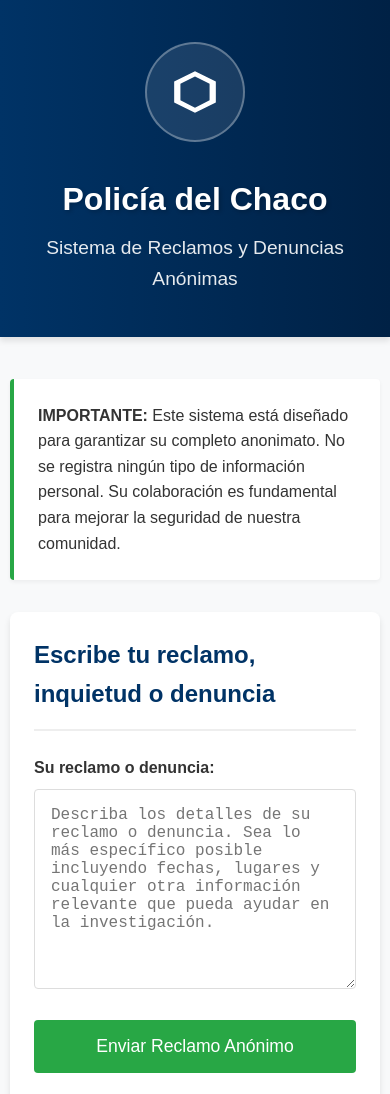
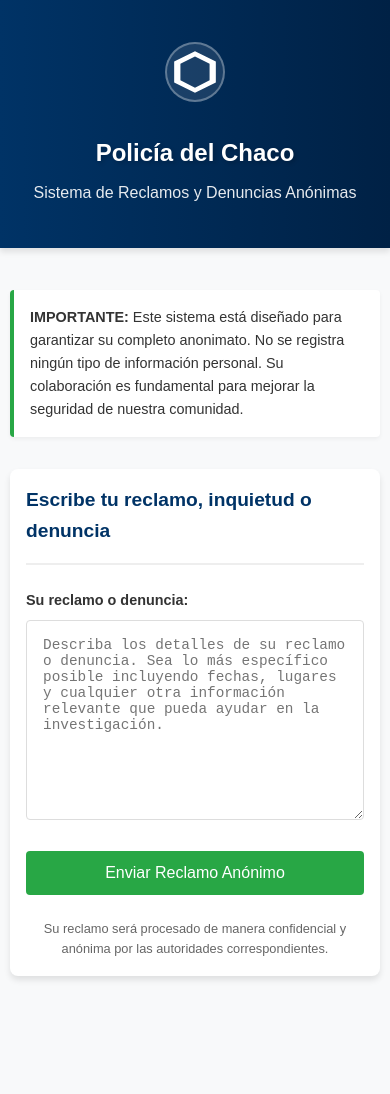
Before and after one commit to ulicseg/my-denuncia-app, a website: page public/index.html in a window 390 px wide. Shown: the top 1094 px of the page. After the commit the page ends 986 px from the top, so only its background shows below. Drawn offline with Linux system fonts and the light colour scheme.

Commit message:
Update index.html

```diff
--- a/public/index.html
+++ b/public/index.html
@@ -24,6 +24,7 @@
       background-color: var(--light-bg);
       color: var(--text-color);
       line-height: 1.6;
+      min-height: 100vh;
     }
 
     .container {
@@ -57,6 +58,7 @@
       align-items: center;
       justify-content: center;
       border: 2px solid rgba(255, 255, 255, 0.3);
+      flex-shrink: 0;
     }
 
     .header-text {
@@ -64,13 +66,13 @@
     }
 
     .header-text h1 {
-      font-size: 2.5rem;
+      font-size: clamp(1.5rem, 4vw, 2.5rem);
       margin-bottom: 0.5rem;
       text-shadow: 2px 2px 4px rgba(0, 0, 0, 0.2);
     }
 
     .header-text p {
-      font-size: 1.2rem;
+      font-size: clamp(1rem, 2vw, 1.2rem);
       opacity: 0.9;
     }
 
@@ -85,7 +87,7 @@
 
     .form-container {
       background-color: white;
-      padding: 2rem;
+      padding: clamp(1rem, 4vw, 2rem);
       border-radius: 8px;
       box-shadow: 0 4px 6px rgba(0, 0, 0, 0.1);
     }
@@ -95,6 +97,7 @@
       margin-bottom: 1.5rem;
       padding-bottom: 1rem;
       border-bottom: 2px solid #eee;
+      font-size: clamp(1.2rem, 3vw, 1.5rem);
     }
 
     .form-group {
@@ -106,15 +109,16 @@
       margin-bottom: 0.5rem;
       color: var(--text-color);
       font-weight: 600;
+      font-size: clamp(0.9rem, 2vw, 1rem);
     }
 
     textarea {
       width: 100%;
-      min-height: 200px;
+      min-height: clamp(150px, 30vh, 200px);
       padding: 1rem;
       border: 1px solid #ddd;
       border-radius: 4px;
-      font-size: 1rem;
+      font-size: clamp(0.9rem, 2vw, 1rem);
       transition: border-color 0.3s ease;
     }
 
@@ -128,8 +132,8 @@
       background-color: var(--accent-color);
       color: white;
       border: none;
-      padding: 1rem 2rem;
-      font-size: 1.1rem;
+      padding: clamp(0.8rem, 2vw, 1rem) clamp(1.5rem, 4vw, 2rem);
+      font-size: clamp(1rem, 2vw, 1.1rem);
       border-radius: 4px;
       cursor: pointer;
       width: 100%;
@@ -142,9 +146,24 @@
 
     .privacy-notice {
       margin-top: 1.5rem;
-      font-size: 0.9rem;
+      font-size: clamp(0.8rem, 2vw, 0.9rem);
       color: #666;
       text-align: center;
+    }
+
+    .loading-indicator {
+      display: none;
+      text-align: center;
+      margin-top: 1rem;
+    }
+
+    form.submitting .loading-indicator {
+      display: block;
+    }
+
+    form.submitting .submit-button {
+      opacity: 0.7;
+      cursor: not-allowed;
     }
 
     @media (max-width: 768px) {
@@ -156,12 +175,25 @@
         flex-direction: column;
       }
 
-      .header-text h1 {
-        font-size: 2rem;
+      .logo-placeholder {
+        width: 80px;
+        height: 80px;
+      }
+
+      .anonymous-notice {
+        padding: 1rem;
+        font-size: 0.9rem;
+      }
+    }
+
+    @media (max-width: 480px) {
+      .logo-placeholder {
+        width: 60px;
+        height: 60px;
       }
 
       .form-container {
-        padding: 1.5rem;
+        padding: 1rem;
       }
     }
   </style>
@@ -191,7 +223,9 @@
     <div class="form-container">
       <h2 class="form-title">Escribe tu reclamo, inquietud o denuncia</h2>
 
-      <form action="https://formspree.io/f/mjkgzbpr" method="POST">
+      <form action="https://formspree.io/f/mjkgzbpr" method="POST" id="denunciaForm">
+        <input type="hidden" name="_next" value="https://policiachaco.gob.ar/gracias" />
+
         <div class="form-group">
           <label for="denuncia">Su reclamo o denuncia:</label>
           <textarea
@@ -203,6 +237,10 @@
         </div>
 
         <button type="submit" class="submit-button">Enviar Reclamo Anónimo</button>
+
+        <div class="loading-indicator">
+          Enviando su reclamo...
+        </div>
       </form>
 
       <div class="privacy-notice">
@@ -210,5 +248,14 @@
       </div>
     </div>
   </div>
+
+  <script>
+    document.getElementById('denunciaForm').addEventListener('submit', function(e) {
+      this.classList.add('submitting');
+      const button = this.querySelector('.submit-button');
+      button.textContent = 'Enviando...';
+      button.disabled = true;
+    });
+  </script>
 </body>
 </html>
```
